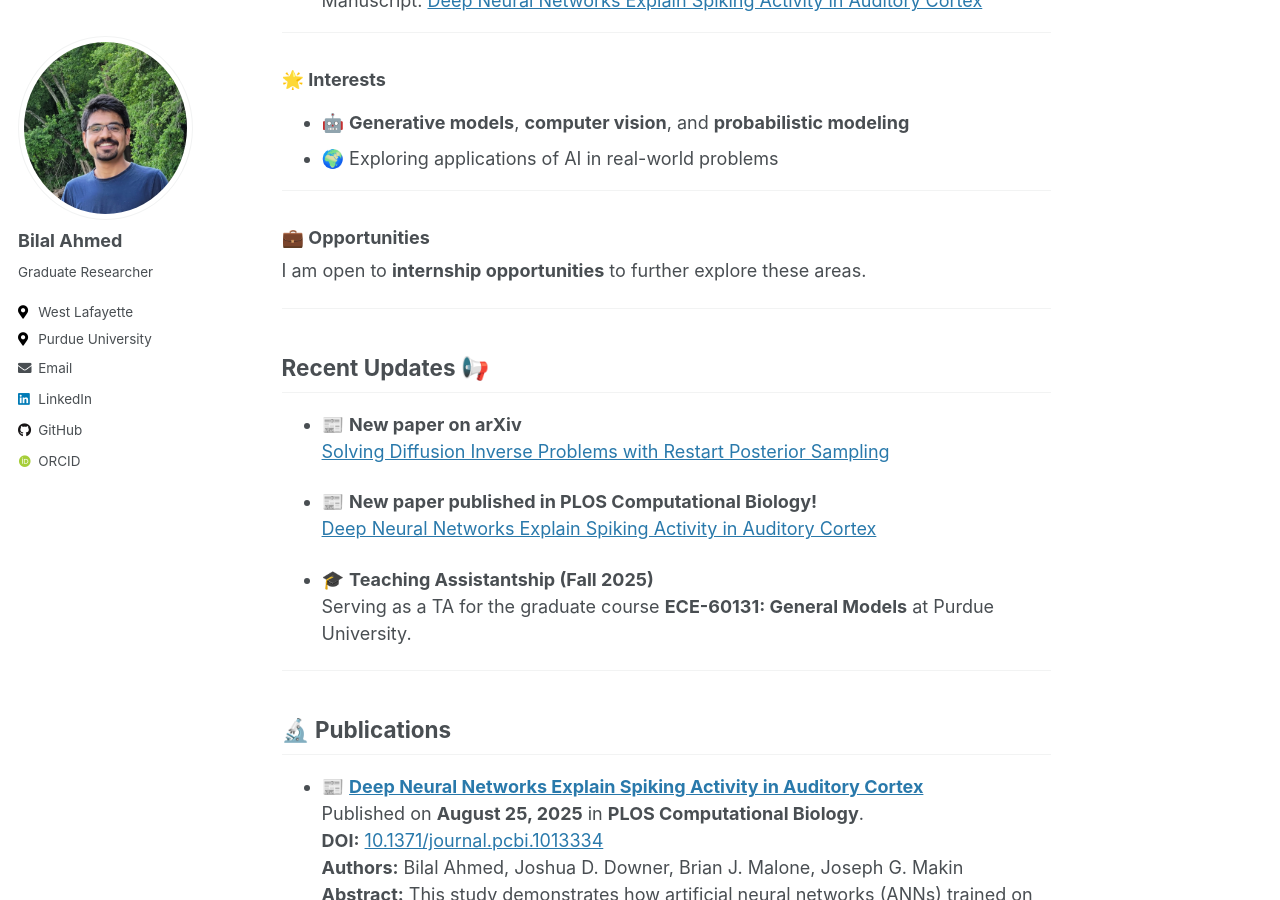
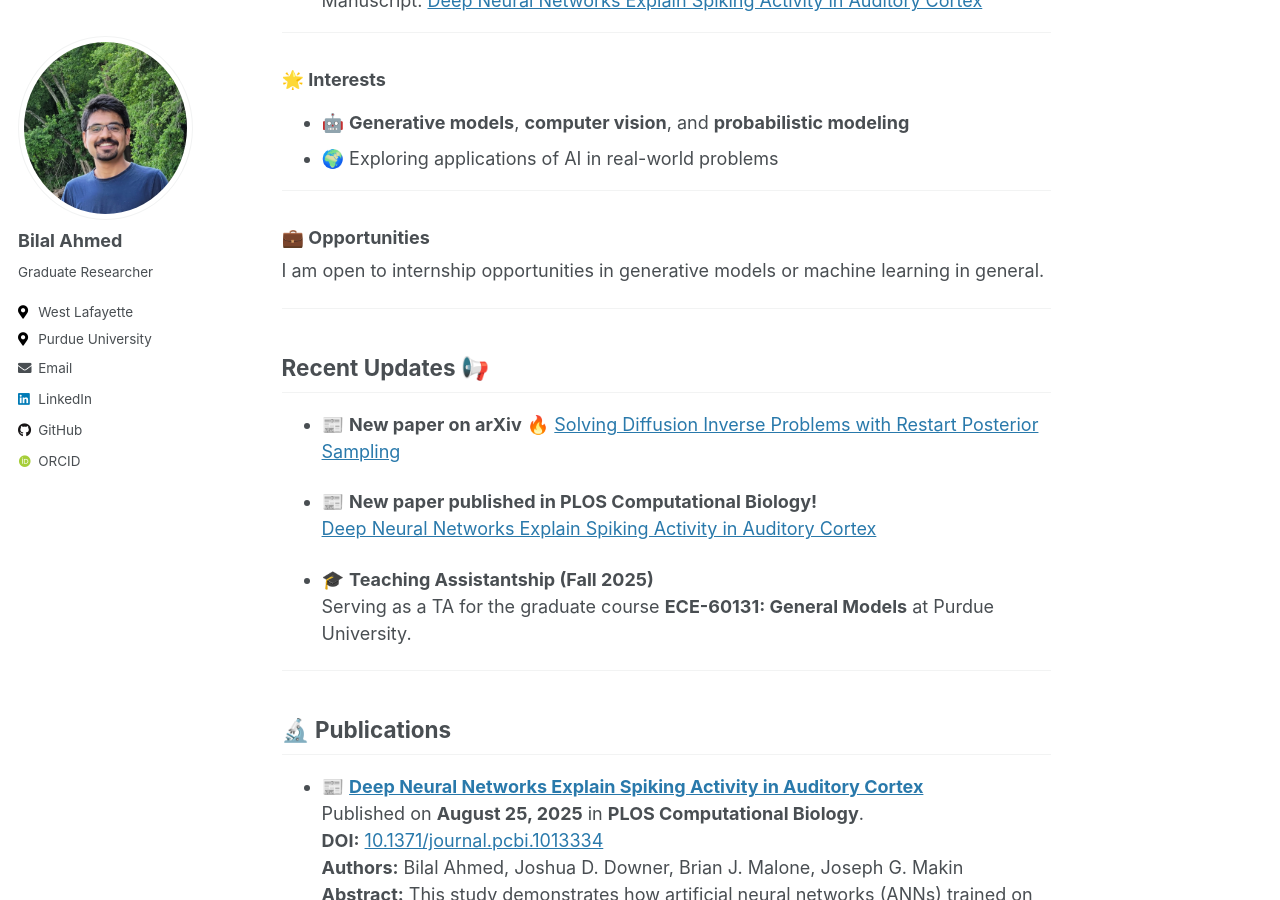
Before and after one commit to bilalhsp/bilalhsp.github.io, a Jekyll site: the page built from _pages/home.md, in a window 1280 px wide and 900 px high, scrolled down 512 px. Built offline with Jekyll 4.4.1, drawn with Linux system fonts in a browser that asks for light colours; some web fonts are replaced.

Commit message:
Refine internship opportunities and update paper announcement
Updated internship opportunity focus to generative models or machine learning. Added fire emoji to new paper announcement.

```diff
--- a/_pages/home.md
+++ b/_pages/home.md
@@ -30,13 +30,13 @@ I am a PhD student in **Electrical and Computer Engineering (ECE)** at **Purdue
 
 ### 💼 Opportunities
 
-I am open to **internship opportunities** to further explore these areas.
+I am open to internship opportunities in generative models or machine learning in general.
 
 ---
 
 ## Recent Updates 📢
 
-- 📰 **New paper on arXiv**
+- 📰 **New paper on arXiv** 🔥
   [Solving Diffusion Inverse Problems with Restart Posterior Sampling](https://arxiv.org/abs/2511.20705)
 
 - 📰 **New paper published in PLOS Computational Biology!**
```
